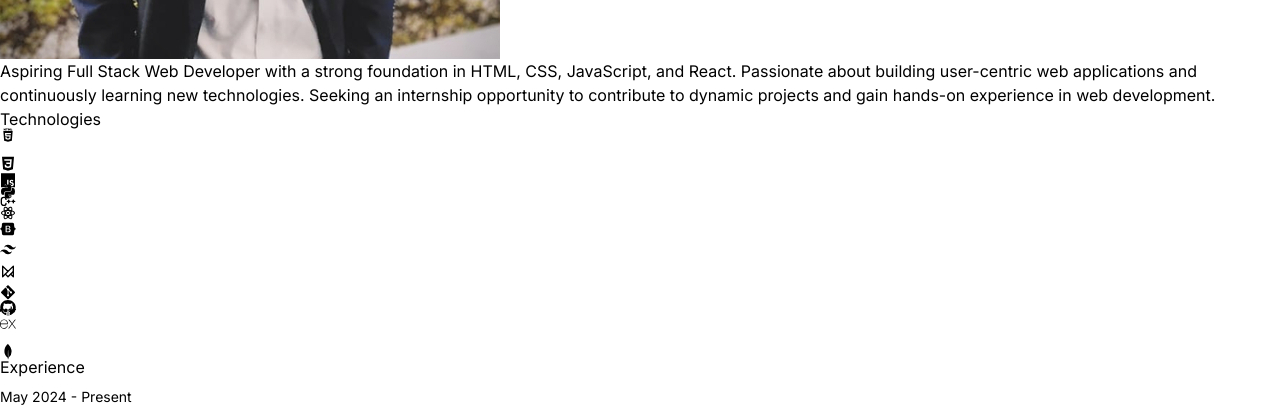
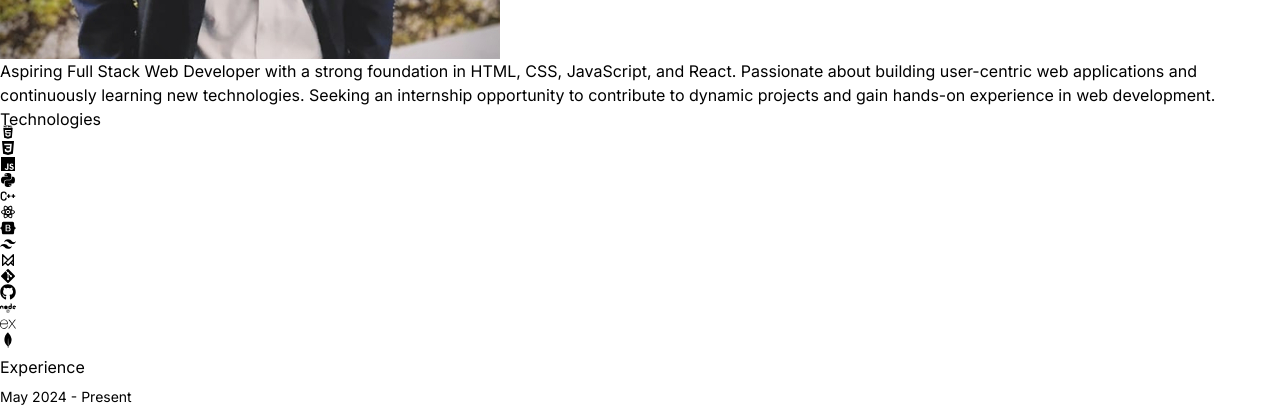
Before and after one commit to ATHARVA262005/Portfolio, a React (Vite) app: page / in a window 1280 px wide. Shown: the part 2200-2610 px from the top of the page. Built offline with nearby package versions, Linux system fonts and the light colour scheme.

Commit message:
social icons fixed

```diff
--- a/src/components/Social.jsx
+++ b/src/components/Social.jsx
@@ -4,8 +4,7 @@ import { FaLinkedinIn } from "react-icons/fa6";
 import { FaGithub } from "react-icons/fa";
 import { FaInstagram } from "react-icons/fa";
 import { FaXTwitter } from "react-icons/fa6";
-
-
+import { Link } from 'react-router-dom';
 
 const Social = () => {
   const [isVisible, setIsVisible] = useState(false);
@@ -28,24 +27,22 @@ const Social = () => {
 
   return (
     <div className="flex-col mb-10">
-            <div className={`fixed bottom-20 mb-8 right-4 flex flex-row gap-2 transition-opacity duration-300 ${isVisible ? 'opacity-100' : 'opacity-0'} hidden lg:flex`}>
-                <button className="card1 text-cyan-500  hover:text-white">
-                <FaLinkedinIn className='ml-10 mt-5 ' style={{scale:"1.5"}} />
-                </button>
-                <button className="card2 text-white hover:text-white">
-                <FaGithub className='ml-8 mt-5 ' style={{scale:"1.5"}} />
-                </button>
-
-            </div>
-            <div className={`fixed bottom-4 right-4 flex flex-row gap-2 transition-opacity duration-300 ${isVisible ? 'opacity-100' : 'opacity-0'} hidden lg:flex`}>
-                <button className="card3 text-pink-500 hover:text-white">
-                <FaInstagram className='ml-10  ' style={{scale:"1.5"}} />
-                </button>
-
-                <button className="card4 text-white hover:text-white">
-                <FaXTwitter className='ml-8  ' style={{scale:"1.5"}} />
-                </button>
-            </div>
+      <div className={`fixed bottom-20 mb-8 right-4 flex flex-row gap-2 transition-opacity duration-300 ${isVisible ? 'opacity-100' : 'opacity-0'} hidden lg:flex`}>
+        <Link to="https://www.linkedin.com/in/atharvaralegankar" target='_blank' className="card1 text-cyan-500 hover:text-white">
+          <FaLinkedinIn className='ml-10' style={{ marginTop:"45", scale: "1.5" }} />
+        </Link>
+        <Link to="https://github.com/atharva262005" target='_blank' className="card2 text-white hover:text-white">
+          <FaGithub className='ml-8 mt-5' style={{ marginTop:"45", scale: "1.5" }} />
+        </Link>
+      </div>
+      <div className={`fixed bottom-4 right-4 flex flex-row gap-2 transition-opacity duration-300 ${isVisible ? 'opacity-100' : 'opacity-0'} hidden lg:flex`}>
+        <Link to="https://www.instagram.com/codegeeks.yt/" target='_blank' className="card3 text-pink-500 hover:text-white">
+          <FaInstagram className='ml-10' style={{ marginTop:"30",scale: "1.5" }} />
+        </Link>
+        <Link to="https://x.com/i_am_atharva26" target='_blank' className="card4 text-white hover:text-white">
+          <FaXTwitter className='ml-8' style={{ marginTop:"30",scale: "1.5" }} />
+        </Link>
+      </div>
     </div>
   );
 };
--- a/src/components/Technologies.jsx
+++ b/src/components/Technologies.jsx
@@ -41,84 +41,84 @@ const Technologies = () => {
          transition={{duration: 1.5}}
          className="flex flex-wrap items-center justify-center gap-4">
             <motion.div
-             variants={iconVariants(2.5)}
+             variants={iconVariants(2)}
              initial="initial"
              animate="animate"
              className="rounded-2xl border-4 border-neutral-800 p-4">
                 <TiHtml5 className="text-7xl text-orange-600" />
             </motion.div>
             <motion.div
-             variants={iconVariants(3)}
+             variants={iconVariants(2)}
              initial="initial"
              animate="animate"
              className="rounded-2xl border-4 border-neutral-800 p-4">
                 <IoLogoCss3 className="text-7xl text-cyan-400" />
             </motion.div>
             <motion.div
-             variants={iconVariants(3.5)}
+             variants={iconVariants(2)}
              initial="initial"
              animate="animate"
              className="rounded-2xl border-4 border-neutral-800 p-4">
                 <IoLogoJavascript className="text-7xl text-yellow-300" />
             </motion.div>
             <motion.div
-             variants={iconVariants(4)}
+             variants={iconVariants(2)}
              initial="initial"
              animate="animate"
              className="rounded-2xl border-4 border-neutral-800 p-4">
                 <FaPython className="text-7xl  bg-clip-content" />
             </motion.div>
             <motion.div
-             variants={iconVariants(4.5)}
+             variants={iconVariants(2)}
              initial="initial"
              animate="animate"
              className="rounded-2xl border-4 border-neutral-800 p-4">
                 <TbBrandCpp className="text-7xl text-cyan-600" />
             </motion.div>
             <motion.div
-             variants={iconVariants(5)}
+             variants={iconVariants(2)}
              initial="initial"
              animate="animate"
              className="rounded-2xl border-4 border-neutral-800 p-4">
                 <RiReactjsLine className="text-7xl text-cyan-400" />
             </motion.div>
             <motion.div
-             variants={iconVariants(5)}
+             variants={iconVariants(2)}
              initial="initial"
              animate="animate"
              className="rounded-2xl border-4 border-neutral-800 p-4">
                 <FaBootstrap  className="text-7xl text-purple-600" />
             </motion.div>
             <motion.div
-             variants={iconVariants(4.5)}
+             variants={iconVariants(2)}
              initial="initial"
              animate="animate"
              className="rounded-2xl border-4 border-neutral-800 p-4">
                 <RiTailwindCssFill className="text-7xl text-cyan-400" />
             </motion.div>
             <motion.div
-             variants={iconVariants(4)}
+             variants={iconVariants(2)}
              initial="initial"
              animate="animate"
              className="rounded-2xl border-4 border-neutral-800 p-4">
                 <TbBrandFramerMotion className="text-7xl text-white-600" />
             </motion.div>
             <motion.div
-             variants={iconVariants(3.5)}
+             variants={iconVariants(2)}
              initial="initial"
              animate="animate"
              className="rounded-2xl border-4 border-neutral-800 p-4">
                 <FaGitAlt  className="text-7xl text-orange-500" />
             </motion.div>
             <motion.div
-             variants={iconVariants(3)}
+             variants={iconVariants(2)}
              initial="initial"
              animate="animate"
              className="rounded-2xl border-4 border-neutral-800 p-4">
                 <FaGithub className="text-7xl " />
             </motion.div>
             <motion.div
-             variants={iconVariants(2.5)}
+             variants={iconVariants(2)}
              initial="initial"
              animate="animate"
              className="rounded-2xl border-4 border-neutral-800 p-4">
@@ -133,7 +133,7 @@ const Technologies = () => {
                 <SiExpress className="text-7xl " />
             </motion.div>
             <motion.div
-             variants={iconVariants(1.5)}
+             variants={iconVariants(2)}
              initial="initial"
              animate="animate"
              className="rounded-2xl border-4 border-neutral-800 p-4">
```
Also changed, not shown: src/index.css (+0 -38 lines).
